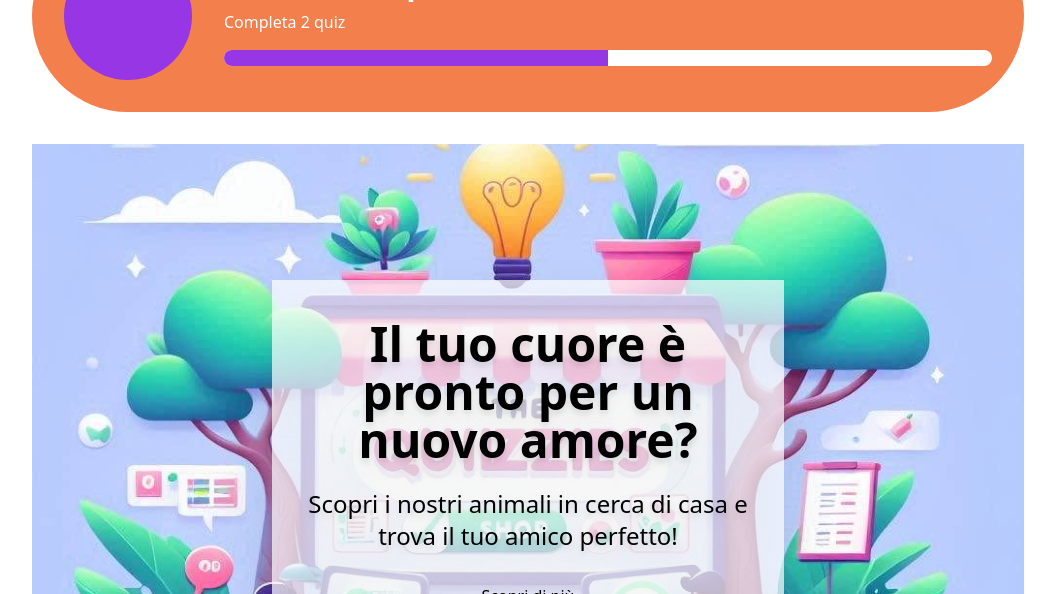
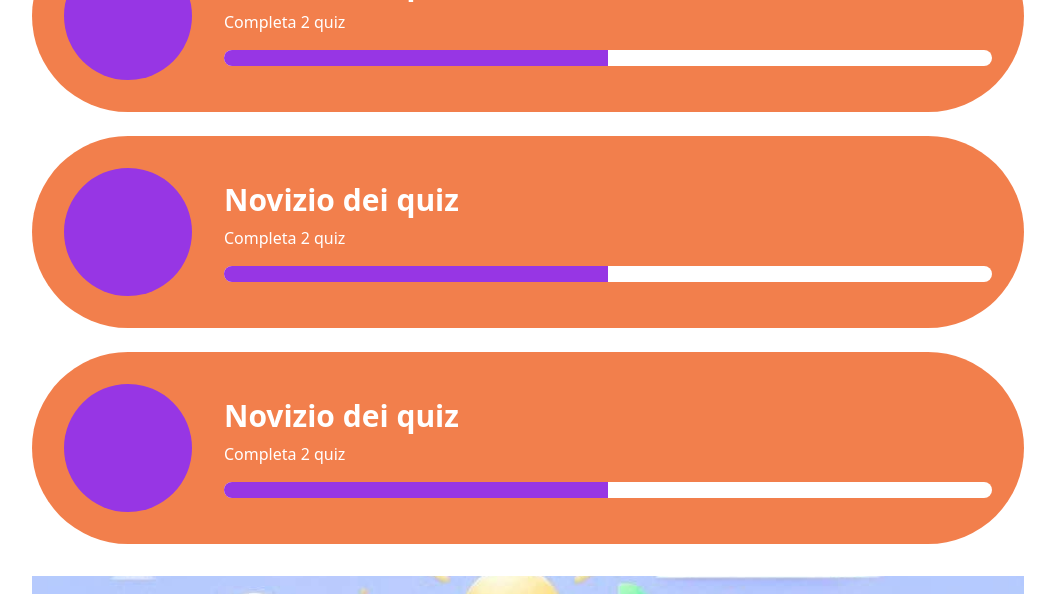
Before and after one commit to auroraloreti/quizzies, a React (Vite) app: page / in a window 1280 px wide. Shown: the part 800-1394 px from the top of the page, without its empty margins (112-1167 px from the left). Built offline with nearby package versions, Linux system fonts and the light colour scheme.

Commit message:
aggiornamenti

```diff
--- a/src/Home/Home.jsx
+++ b/src/Home/Home.jsx
@@ -169,6 +169,8 @@ export default function Home() {
       {/* Achievement */}
       <section className="mb-8">
         <Achievement />
+        <Achievement />
+        <Achievement />
       </section>
 
       {/* Banner */}
```
